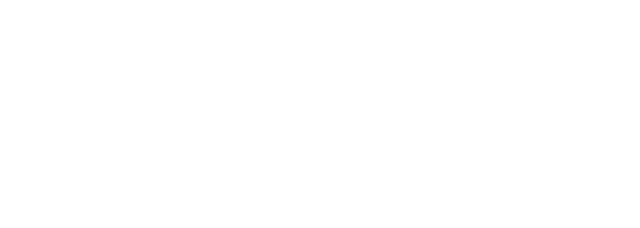
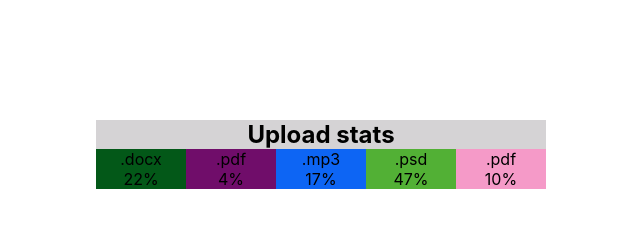
Before and after one commit to Byshov92/goit-react-hw-01-componentsold, a React (Create React App) app: page / in a window 1280 px wide. Shown: the part 554-782 px from the top of the page, without its empty margins (319-959 px from the left). Built offline with nearby package versions, Linux system fonts and the light colour scheme.

Commit message:
Added Task 2

```diff
--- a/src/components/App.jsx
+++ b/src/components/App.jsx
@@ -1,5 +1,7 @@
 import { Profile } from "./profile/Profile";
 import user from '../data/user.json'
+import { Statistics } from "./statistics/Statistics";
+import data from '../data/data.json';
 
 
 
@@ -16,6 +18,7 @@ export const App = () => {
       avatar={user.avatar}
       stats={user.stats}
       />
+      <Statistics title="Upload stats" stats={data} />
     </>
   );
 };
--- /dev/null
+++ b/src/components/statistics/Statistics.jsx
@@ -0,0 +1,27 @@
+import PropTypes from 'prop-types';
+import css from '../statistics/Statistics.module.css';
+import { StatisticsItem } from './StatisticsItem';
+
+export const Statistics = ({ stats, title = null }) => {
+    return (
+    <section className={css.statistics}>
+        {title && <h2 className={css.title}>{title}</h2>}
+        <ul className={css.statList}>
+        {stats.map(({ id, label, percentage }) => (
+        <StatisticsItem key={id} label={label} percentage={percentage} />
+        ))}
+        </ul>
+    </section>
+    );
+};
+
+Statistics.propTypes = {
+    title: PropTypes.string,
+    stats: PropTypes.arrayOf(
+    PropTypes.exact({
+        id: PropTypes.string.isRequired,
+        label: PropTypes.string.isRequired,
+        percentage: PropTypes.number.isRequired,
+    })
+    ),
+};
--- /dev/null
+++ b/src/components/statistics/Statistics.module.css
@@ -0,0 +1,27 @@
+.statistics {
+    margin: 0 auto;
+    text-align: center;
+    height: auto;
+    width: 450px;
+    padding: 50px 20px;
+    margin: 10vh auto;
+}
+
+.title {
+    margin: 0 auto;
+    text-align: center;
+    background: rgb(213, 211, 213);
+}
+
+.statList {
+    margin: 0 auto;
+    padding: 0;
+    display: flex;
+    justify-content: space-around;
+}
+
+.item {
+    width: 100%;
+    display: flex;
+    flex-direction: column;
+}
--- /dev/null
+++ b/src/components/statistics/StatisticsItem.jsx
@@ -0,0 +1,18 @@
+import PropTypes from 'prop-types';
+import css from '../statistics/Statistics.module.css';
+
+export const StatisticsItem = ({ label, percentage }) => {
+    return (
+    <li className={css.item} style = {{ backgroundColor: `rgba(${random()}, ${random()}, ${random()})` }}>
+        <span className={css.label}>{label}</span>
+        <span className={css.percentage}>{percentage}%</span>
+    </li>
+    );
+};
+function random() {
+    return Math.floor(Math.random() * 256);
+}
+StatisticsItem.propTypes = {
+    label: PropTypes.string.isRequired,
+    percentage: PropTypes.number.isRequired
+}
```
